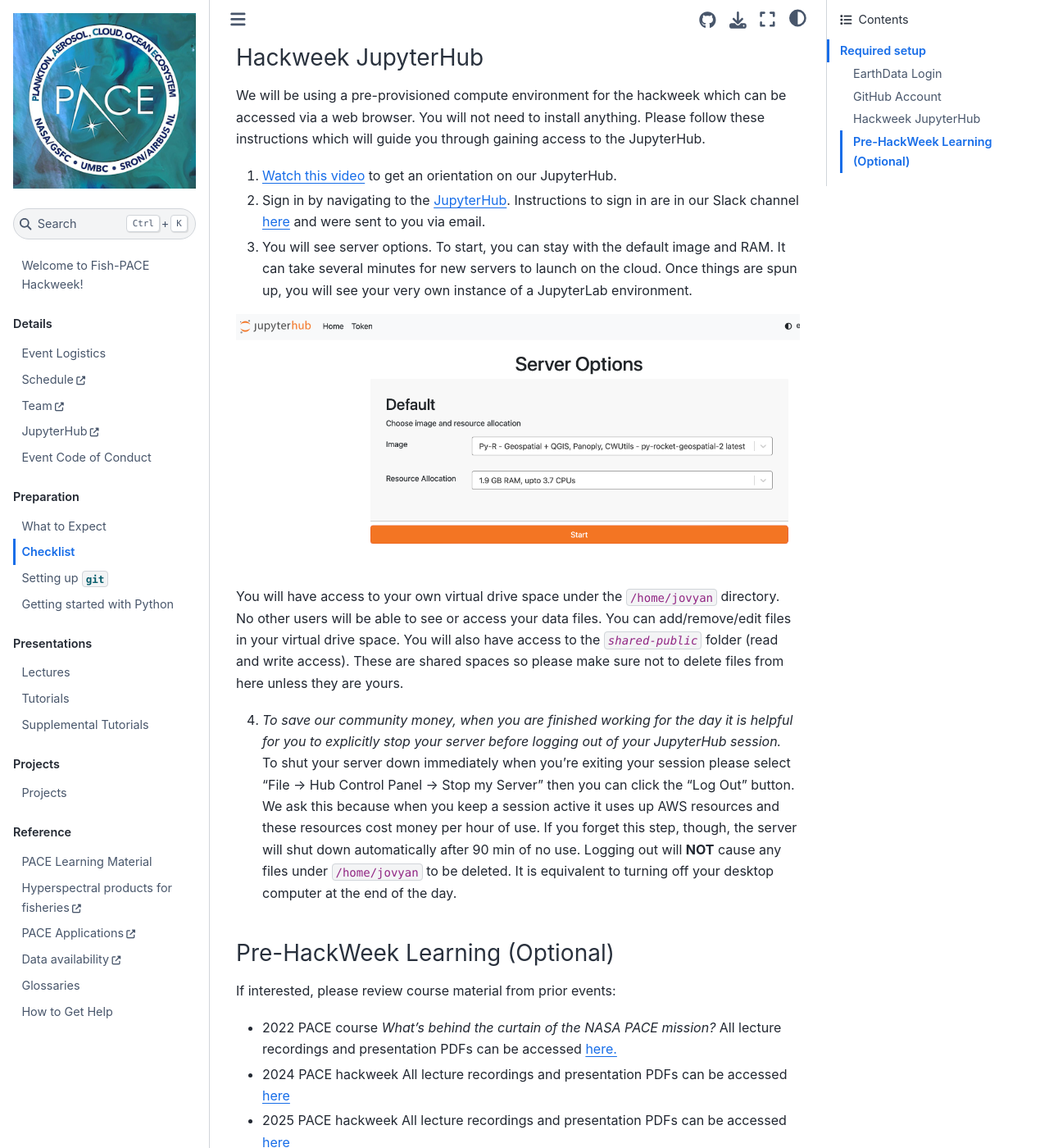
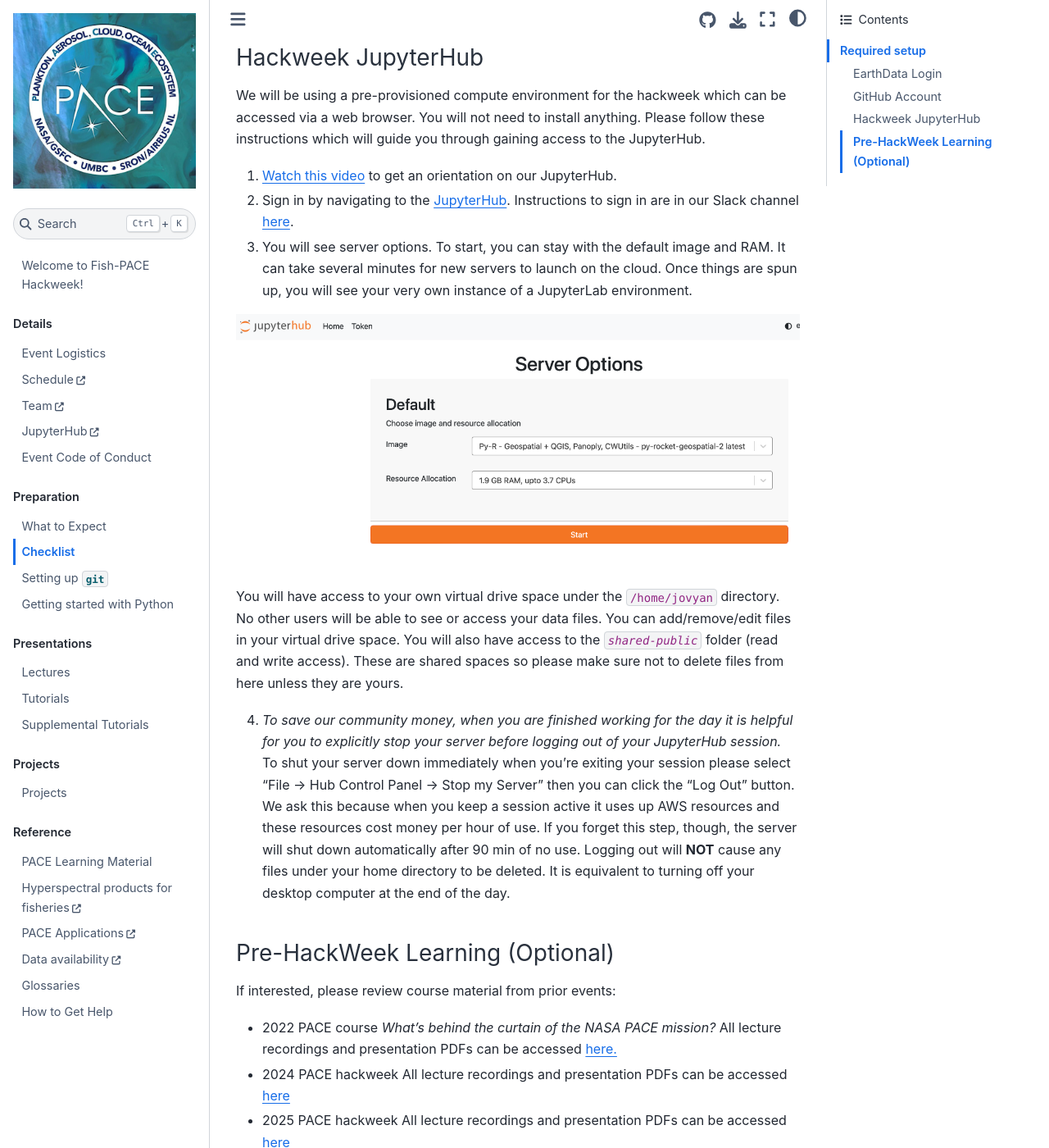
Before and after one commit to fish-pace/hackweek-2025, a Jupyter Book: the page built from book/preliminary/checklist.md, in a window 1280 px wide and 1400 px high, scrolled down 917 px. Shown: the whole window at 82% size. Built offline with Jupyter Book 1.0.4 settings and Sphinx 7.4.7 and the Sphinx Book theme 1.1.4, drawn with Linux system fonts in a browser that asks for light colours.

Commit message:
Update checklist.md

```diff
--- a/book/preliminary/checklist.md
+++ b/book/preliminary/checklist.md
@@ -46,7 +46,7 @@
 
 1. [Watch this video](https://youtu.be/uZ2Uy376Az8) to get an orientation on our JupyterHub.
 
-2. Sign in by navigating to the [JupyterHub](https://workshop.nmfs-openscapes.2i2c.cloud/). Instructions to sign in are in our Slack channel [here](https://fish-pace.slack.com/files/U09FQF586KU/F09FRKRN5PC/hub.md) and were sent to you via email.
+2. Sign in by navigating to the [JupyterHub](https://nmfs-openscapes.2i2c.cloud/). Instructions to sign in are in our Slack channel [here](https://fish-pace.slack.com/files/U09FQF586KU/F09FRKRN5PC/hub.md).
 
 3. You will see server options. To start, you can stay with the default image and RAM. It can take several minutes for new servers to launch on the cloud. Once things are spun up, you will see your very own instance of a JupyterLab environment.
 
@@ -55,7 +55,7 @@
 You will have access to your own virtual drive space under the `/home/jovyan` directory. No other users will be able to see or access your data files. You can add/remove/edit files in your virtual drive space. You will also have access to the  *`shared-public`* folder (read and write access). These are shared spaces so please make sure not to delete files from here unless they are yours.
 
 4. *To save our community money, when you are finished working for the day it is helpful for you to explicitly stop your server before logging out of your JupyterHub session.* To shut your server down immediately when you’re exiting your session please select “File -> Hub Control Panel -> Stop my Server” then you can click the “Log Out” button. We ask this because when you keep a session active it uses up AWS resources and these resources cost money per hour of use. If you forget this step, though, the server will shut down automatically after 90 min of no use.
-Logging out will **NOT** cause any files under `/home/jovyan` to be deleted. It is equivalent to turning off your desktop computer at the end of the day.
+Logging out will **NOT** cause any files under your home directory to be deleted. It is equivalent to turning off your desktop computer at the end of the day.
 
 
 ### Pre-HackWeek Learning (Optional)
```
